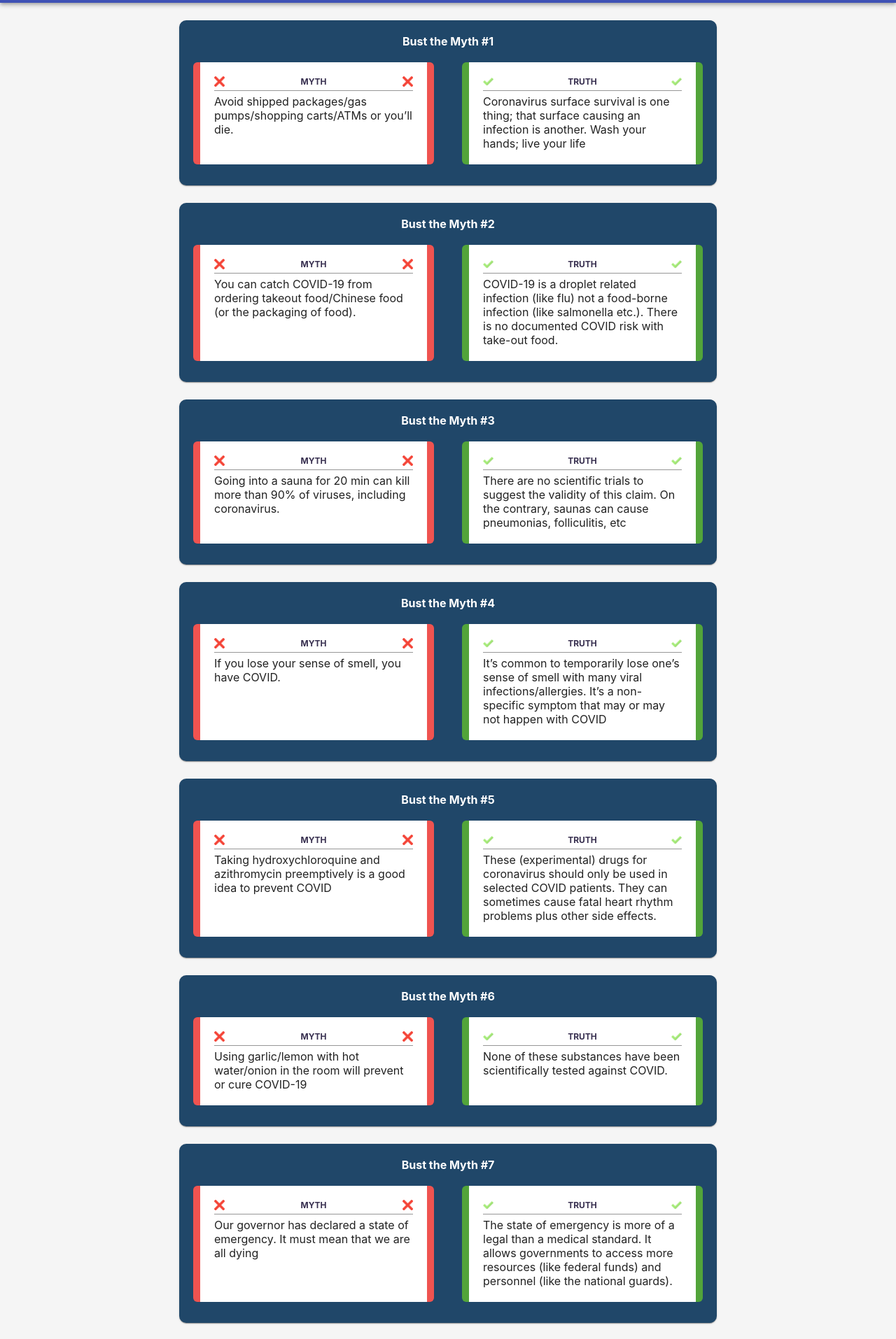
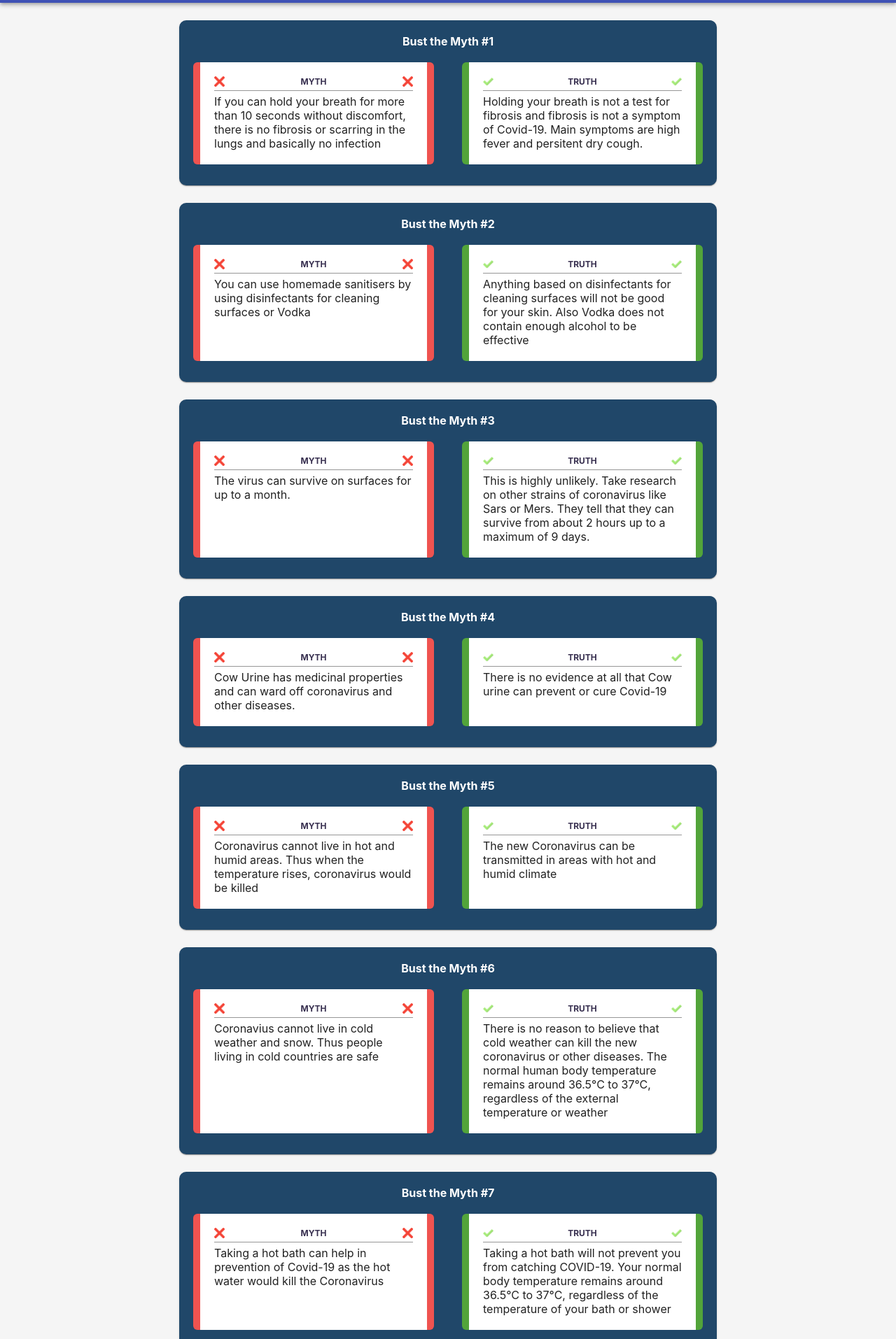
Before and after one commit to hjaintech/corona-myth-buster-web, a React (Create React App) app: page / in a window 1280 px wide. Shown: the part 60-1974 px from the top of the page at 70% size. Built offline with nearby package versions, Linux system fonts and the light colour scheme.

Commit message:
myth data updated

```diff
--- a/src/assets/data.js
+++ b/src/assets/data.js
@@ -1,47 +1,129 @@
 export default
 [
       {
-        myth: "Avoid shipped packages/gas pumps/shopping carts/ATMs or you’ll die.",
-        truth: "Coronavirus surface survival is one thing; that surface causing an infection is another. Wash your hands; live your life"
+        myth: 'If you can hold your breath for more than 10 seconds without discomfort, there is no fibrosis or scarring in the lungs and basically no infection',
+        truth: 'Holding your breath is not a test for fibrosis and fibrosis is not a symptom of Covid-19. Main symptoms are high fever and persitent dry cough.',
+        link: 'https://www.bbc.com/news/av/51979410/coronavirus-more-myths-to-ignore',
+        mythBustedBy: 'Chris Morris - BBC News'
       },
       {
-        myth: " You can catch COVID-19 from ordering takeout food/Chinese food (or the packaging of food).",
-        truth: "COVID-19 is a droplet related infection (like flu) not a food-borne infection (like salmonella etc.). There is no documented COVID risk with take-out food."
+        myth: 'You can use homemade sanitisers by using disinfectants for cleaning surfaces or Vodka ',
+        truth: 'Anything based on disinfectants for cleaning surfaces will not be good for your skin. Also Vodka does not contain enough alcohol to be effective',
+        link: 'https://www.bbc.com/news/av/51979410/coronavirus-more-myths-to-ignore',
+        mythBustedBy: 'Chris Morris - BBC News'
       },
       {
-        myth: "Going into a sauna for 20 min can kill more than 90% of viruses, including coronavirus. ",
-        truth: "There are no scientific trials to suggest the validity of this claim. On the contrary, saunas can cause pneumonias, folliculitis, etc"
+        myth: 'The virus can survive on surfaces for up to a month.',
+        truth: 'This is highly unlikely. Take research on other strains of coronavirus like Sars or Mers. They tell that they can survive from about 2 hours up to a maximum of 9 days.',
+        link: 'https://www.bbc.com/news/av/51979410/coronavirus-more-myths-to-ignore',
+        mythBustedBy: 'Chris Morris - BBC News'
+      },
+      {
+        myth: 'Cow Urine has medicinal properties and can ward off coronavirus and other diseases.',
+        truth: 'There is no evidence at all that Cow urine can prevent or cure Covid-19 ',
+        link: 'https://www.bbc.com/news/av/51979410/coronavirus-more-myths-to-ignore',
+        mythBustedBy: 'Chris Morris - BBC News'
+      },
+      {
+        myth: 'Coronavirus cannot live in hot and humid areas. Thus when the temperature rises, coronavirus would be killed',
+        truth: 'The new Coronavirus can be transmitted in areas with hot and humid climate',
+        link: 'https://www.who.int/images/default-source/health-topics/coronavirus/myth-busters/52.png',
+        mythBustedBy: 'World Health Organization'
+      },
+      {
+        myth: 'Coronavius cannot live in cold weather and snow. Thus people living in cold countries are safe',
+        truth: 'There is no reason to believe that cold weather can kill the new coronavirus or other diseases. The normal human body temperature remains around 36.5°C to 37°C, regardless of the external temperature or weather',
+        link: 'https://www.who.int/images/default-source/health-topics/coronavirus/myth-busters/mb-cold-snow.png',
+        mythBustedBy: 'World Health Organization'
+      },
+      {
+        myth: 'Taking a hot bath can help in prevention of Covid-19 as the hot water would kill the Coronavirus',
+        truth: 'Taking a hot bath will not prevent you from catching COVID-19. Your normal body temperature remains around 36.5°C to 37°C, regardless of the temperature of your bath or shower',
+        link: 'https://www.who.int/images/default-source/health-topics/coronavirus/myth-busters/mb-hot-bath.png',
+        mythBustedBy: 'World Health Organization'
+      },
+      {
+        myth: 'The new Coronavirus can be transmitted though mosquito bites',
+        truth: 'To date there has been no information nor evidence to suggest that the new coronavirus could be transmitted by mosquitoes. The new coronavirus is a respiratory virus which spreads primarily through droplets generated when an infected person coughs or sneezes, or through droplets of saliva or discharge from the nose',
+        link: 'https://www.who.int/images/default-source/health-topics/coronavirus/myth-busters/mb-mosquito-bite.png',
+        mythBustedBy: 'World Health Organization'
+      },
+      {
+        myth: 'We can use hand dryers to kill the new Coronavirus',
+        truth: 'No. Hand dryers are not effective in killing the new Coronavirus',
+        link: 'https://www.who.int/images/default-source/health-topics/coronavirus/myth-busters/mythbusters-27.png',
+        mythBustedBy: 'World Health Organization'
+      },
+      {
+        myth: 'We can use ultraviolet disinfection lamps to kill the Coronavirus',
+        truth: 'UV lamps should not be used to sterilize hands or other areas of skin as UV radiation can cause skin irritation.',
+        link: 'https://www.who.int/images/default-source/health-topics/coronavirus/myth-busters/mythbusters-31.png',
+        mythBustedBy: 'World Health Organization'
+      },
+      {
+        myth: 'Thermal scanners will detect any patients infected with Coronavirus',
+        truth: 'Thermal scanners are effective in detecting people who have developed a fever (i.e. have a higher than normal body temperature) because of infection with the new coronavirus. However, they cannot detect people who are infected but are not yet sick with fever. This is because it takes between 2 and 10 days before people who are infected become sick and develop a fever.',
+        link: 'https://www.who.int/images/default-source/health-topics/coronavirus/myth-busters/mythbusters-25.png',
+        mythBustedBy: 'World Health Organization'
+      },
+      {
+        myth: 'Spraying alcohol or chlorine all over your body kill the new coronavirus',
+        truth: 'No. Spraying alcohol or chlorine all over your body will not kill viruses that have already entered your body. Spraying such substances can be harmful to clothes or mucous membranes (i.e. eyes, mouth)',
+        link: 'https://www.who.int/images/default-source/health-topics/coronavirus/myth-busters/mythbusters-33.png',
+        mythBustedBy: 'World Health Organization'
+      },
+      {
+        myth: 'Vaccines against pneumonia protect you against the new coronavirus',
+        truth: 'No. Vaccines against pneumonia, such as pneumococcal vaccine and Haemophilus influenza type B (Hib) vaccine, do not provide protection against the new coronavirus. The virus is so new and different that it needs its own vaccine',
+        link: 'https://www.who.int/images/default-source/health-topics/coronavirus/myth-busters/11.png',
+        mythBustedBy: 'World Health Organization'
+      },
+      {
+        myth: 'Regularly rinsing your nose with saline help prevent infection with the new coronavirus',
+        truth: 'No. There is no evidence that regularly rinsing the nose with saline has protected people from infection with the new coronavirus',
+        link: 'https://www.who.int/images/default-source/health-topics/coronavirus/myth-busters/23.png',
+        mythBustedBy: 'World Health Organization'
+      },
+      {
+        myth: 'Eating garlic help prevent infection with the new coronavirus',
+        truth: 'Garlic is a healthy food that may have some antimicrobial properties. However, there is no evidence from the current outbreak that eating garlic has protected people from the new coronavirus.',
+        link: 'https://www.who.int/images/default-source/health-topics/coronavirus/myth-busters/19.png',
+        mythBustedBy: 'World Health Organization'
+      },
+      {
+        myth: 'Coronavirus originated in a laboratory in China',
+        truth: 'Despite the swathes of internet rumors, there is no evidence that this is the case. In fact, a recent study demonstrates that the virus is a natural product of evolution.',
+        link: 'https://www.medicalnewstoday.com/articles/the-new-coronavirus-was-not-genetically-engineered-study-shows',
+        mythBustedBy: 'Medical News Today'
+      },
+      {
+        myth: 'Getting infected by Coronavirus is a death sentence',
+        truth: 'The data thus far suggests that only around 2.3% of people infected with COVID-19 die from the virus',
+        link: 'http://weekly.chinacdc.cn/en/article/id/e53946e2-c6c4-41e9-9a9b-fea8db1a8f51',
+        mythBustedBy: 'China CDC'
       },
       {
         myth: "If you lose your sense of smell, you have COVID.",
-        truth: "It’s common to temporarily lose one’s sense of smell with many viral infections/allergies. It’s a non-specific symptom that may or may not happen with COVID"
+        truth: "It’s common to temporarily lose one’s sense of smell with many viral infections/allergies. It’s a non-specific symptom that may or may not happen with COVID",
+        link: 'https://twitter.com/FaheemYounus/status/1241812329404211202',
+        mythBustedBy: 'Dr. Faheem Younus'
       },
       {
         myth: "Taking hydroxychloroquine and azithromycin preemptively is a good idea to prevent COVID",
-        truth: "These (experimental) drugs for coronavirus should only be used in selected COVID patients. They can sometimes cause fatal heart rhythm problems plus other side effects."
+        truth: "These (experimental) drugs for coronavirus should only be used in selected COVID patients. They can sometimes cause fatal heart rhythm problems plus other side effects.",
+        link: 'https://twitter.com/FaheemYounus/status/1241812330444476428',
+        mythBustedBy: 'Dr. Faheem Younus'
       },
       {
-        myth: "Using garlic/lemon with hot water/onion in the room will prevent or cure COVID-19",
-        truth: "None of these substances have been scientifically tested against COVID. "
+        myth: 'Coronavirus lives in the throat. So drink lots of water so the virus is pushed into the stomach where the acid will kill it',
+        truth: 'Virus may gain entry via throat but it penetrates into the host cells. You can’t wash it away',
+        link: 'https://www.thehindubusinessline.com/news/variety/this-viral-twitter-thread-is-busting-covid-19-myths/article31098486.ece',
+        mythBustedBy: 'Dr. Faheem Younus'
       },
       {
-        myth: "Our governor has declared a state of emergency. It must mean that we are all dying",
-        truth: "The state of emergency is more of a legal than a medical standard. It allows governments to access more resources (like federal funds) and personnel (like the national guards)."
-      },
-      {
-        myth: "Always change your clothes/shower after coming home. Or you will bring coronavirus to your family.",
-        truth: "Cleanliness is a virtue; paranoia isn't. Let’s not scare people. Our biggest return on investment is in handwashing, staying 6 feet away, avoiding large crowds, etc."
-      },
-      {
-        myth: "The messages I receive are from doctors in China/Italy. Why shouldn’t I believe them? ",
-        truth: "Real doctors publish their research in scientific journals, not on social media. Lots of good research is already published"
-      },
-      {
-        myth: "Coronavirus go away in the summer season. ",
-        truth: "Previous pandemics didn’t follow weather patterns plus as we enter summer, there will be winter in the southern hemisphere. Virus is global."
-      },
-      {
-        myth: "In summer, the virus will spread more due to mosquito bites.",
-        truth: "This infection is spread via respiratory droplets and mosquitoes cannot transmit this virus."
+        myth: 'Hand sanitizers are better than soap and water in killing coronavirus',
+        truth: 'Soap and water actually kills and washes away the virus from skin (it can not penetrate our skin cells)',
+        link: 'https://www.thehindubusinessline.com/news/variety/this-viral-twitter-thread-is-busting-covid-19-myths/article31098486.ece',
+        mythBustedBy: 'Dr. Faheem Younus'
       }
     ];
```
